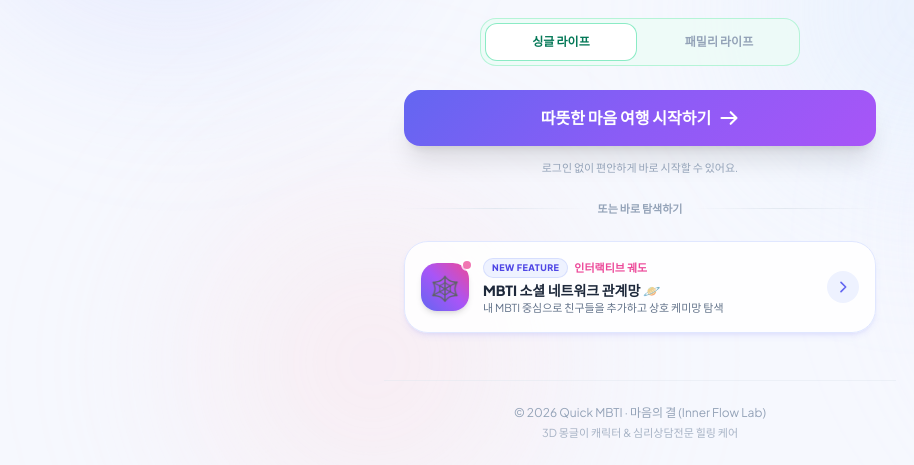
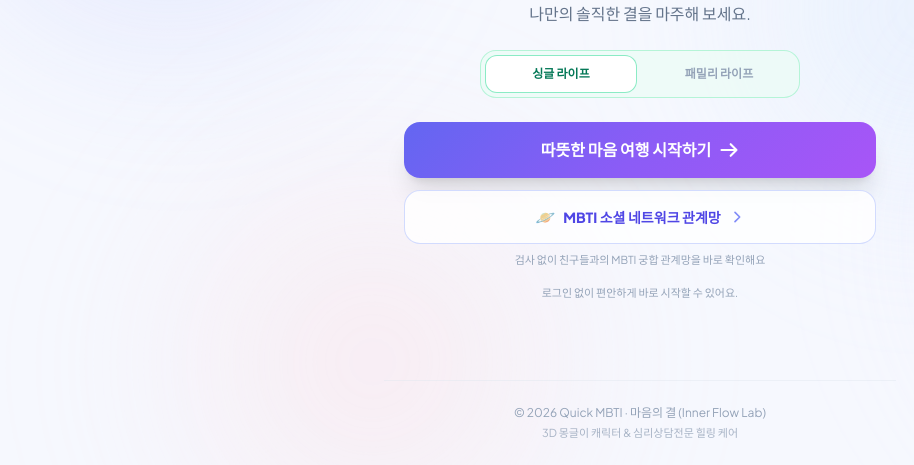
Before and after one commit to SteadyBuilder/quick-mbti, a website: page index.html in a window 1280 px wide. Shown: the part 335-800 px from the top of the page, without its empty margins (0-914 px from the left). Drawn offline with nearby package versions, Linux system fonts and the light colour scheme; a web font is replaced by a local one.

Commit message:
style: 메인 관계망 진입 UI를 단순하고 깔끔한 모던 버튼 및 미니 캡션으로 리디자인

```diff
--- a/index.html
+++ b/index.html
@@ -495,39 +495,23 @@
         </svg>
       </button>
 
-      <p class="mt-3.5 text-[11px] text-slate-400">
+      <!-- 🪐 단순하고 예쁜 MBTI 관계망 바로가기 버튼 -->
+      <div class="w-full mt-3 flex flex-col items-center">
+        <button onclick="openOrbitScreen('screen-intro')" class="jelly-btn w-full py-3.5 px-4 rounded-2xl bg-white/80 hover:bg-white text-indigo-600 font-extrabold text-sm border border-indigo-200/80 hover:border-indigo-400 shadow-xs hover:shadow-md transition-all flex items-center justify-center gap-2 cursor-pointer group">
+          <span class="text-base group-hover:scale-110 transition-transform">🪐</span>
+          <span>MBTI 소셜 네트워크 관계망</span>
+          <svg xmlns="http://www.w3.org/2000/svg" class="w-4 h-4 text-indigo-400 group-hover:text-indigo-600 group-hover:translate-x-0.5 transition-all" fill="none" viewBox="0 0 24 24" stroke="currentColor">
+            <path stroke-linecap="round" stroke-linejoin="round" stroke-width="2.5" d="M9 5l7 7-7 7" />
+          </svg>
+        </button>
+        <span class="mt-2 text-[11px] text-slate-400">
+          검사 없이 친구들과의 MBTI 궁합 관계망을 바로 확인해요
+        </span>
+      </div>
+
+      <p class="mt-4 text-[11px] text-slate-400">
         로그인 없이 편안하게 바로 시작할 수 있어요.
       </p>
-
-      <!-- 중간 구분선 -->
-      <div class="w-full flex items-center my-6">
-        <div class="flex-1 h-px bg-gradient-to-r from-transparent via-slate-200 to-transparent"></div>
-        <span class="px-3 text-[11px] font-bold text-slate-400">또는 바로 탐색하기</span>
-        <div class="flex-1 h-px bg-gradient-to-r from-transparent via-slate-200 to-transparent"></div>
-      </div>
-
-      <!-- 🪐 신규: 메인 진입용 MBTI 소셜 네트워크 관계망 배너 카드 -->
-      <div onclick="openOrbitScreen('screen-intro')" class="jelly-btn w-full p-4 rounded-3xl bg-white/85 hover:bg-white border border-indigo-100 hover:border-indigo-300 shadow-md hover:shadow-xl shadow-indigo-500/10 transition-all duration-300 flex items-center justify-between cursor-pointer group text-left">
-        <div class="flex items-center gap-3.5">
-          <div class="relative w-12 h-12 rounded-2xl bg-gradient-to-tr from-indigo-500 via-purple-500 to-pink-500 flex items-center justify-center text-2xl shadow-md text-white group-hover:scale-105 transition-transform shrink-0">
-            <span>🕸️</span>
-            <span class="absolute -top-1 -right-1 w-3 h-3 bg-pink-500 rounded-full border-2 border-white animate-ping opacity-75"></span>
-          </div>
-          <div class="flex-1 min-w-0">
-            <div class="flex items-center gap-1.5 mb-0.5">
-              <span class="text-[9px] font-black uppercase tracking-wider bg-indigo-50 text-indigo-600 border border-indigo-200/60 px-2 py-0.5 rounded-full">New Feature</span>
-              <span class="text-[11px] font-bold text-pink-500">인터랙티브 궤도</span>
-            </div>
-            <h4 class="text-sm font-black text-slate-800 group-hover:text-indigo-600 transition-colors">MBTI 소셜 네트워크 관계망 🪐</h4>
-            <p class="text-[11px] text-slate-500 line-clamp-1">내 MBTI 중심으로 친구들을 추가하고 상호 케미망 탐색</p>
-          </div>
-        </div>
-        <div class="w-8 h-8 rounded-full bg-indigo-50 group-hover:bg-indigo-600 text-indigo-500 group-hover:text-white flex items-center justify-center shrink-0 transition-all ml-2">
-          <svg xmlns="http://www.w3.org/2000/svg" class="w-4 h-4 group-hover:translate-x-0.5 transition-transform" fill="none" viewBox="0 0 24 24" stroke="currentColor">
-            <path stroke-linecap="round" stroke-linejoin="round" stroke-width="2.5" d="M9 5l7 7-7 7" />
-          </svg>
-        </div>
-      </div>
     </section>
 
     <!-- SCREEN 2: QUESTION (질문 화면) -->
--- a/scripts/test_app.js
+++ b/scripts/test_app.js
@@ -54,7 +54,7 @@
   { name: 'Dynamic Question Generator', str: 'function generateDynamicQuestions' },
   { name: 'Situation / Mode Switcher Function', str: 'function setTestMode' },
   { name: '4-Point Matrix Scale', str: 'optAStrong' },
-  { name: 'Main Intro Network Entry Banner', str: 'MBTI 소셜 네트워크 관계망 🪐' },
+  { name: 'Main Intro Network Entry Banner', str: 'MBTI 소셜 네트워크 관계망' },
   { name: 'Header Network Entry Button', str: "openOrbitScreen('screen-intro')" },
   { name: 'Change My MBTI Modal', str: 'id="modal-change-my-mbti"' },
   { name: 'Change My MBTI Function', str: 'function selectNewMyMbti' },
```
